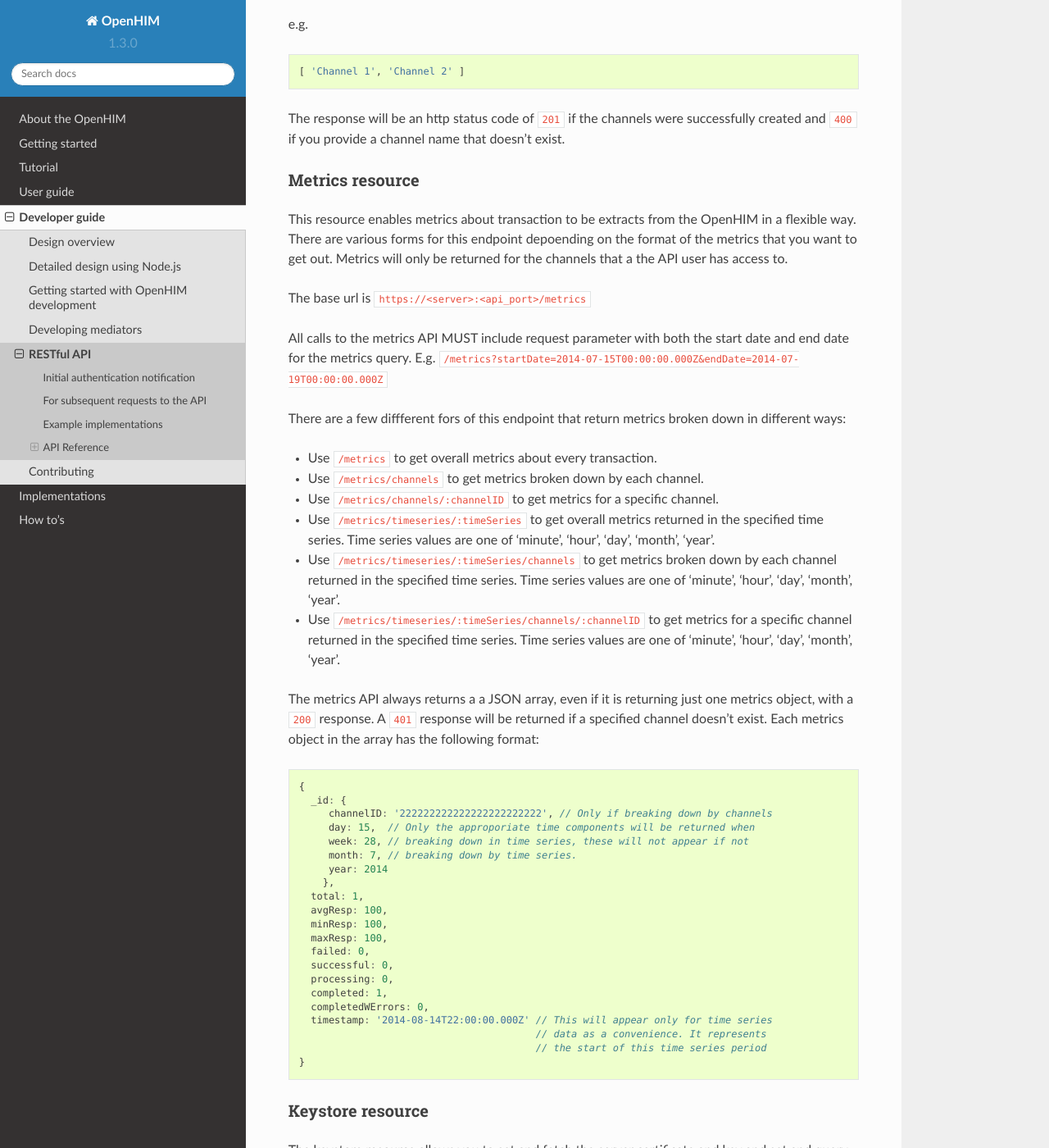
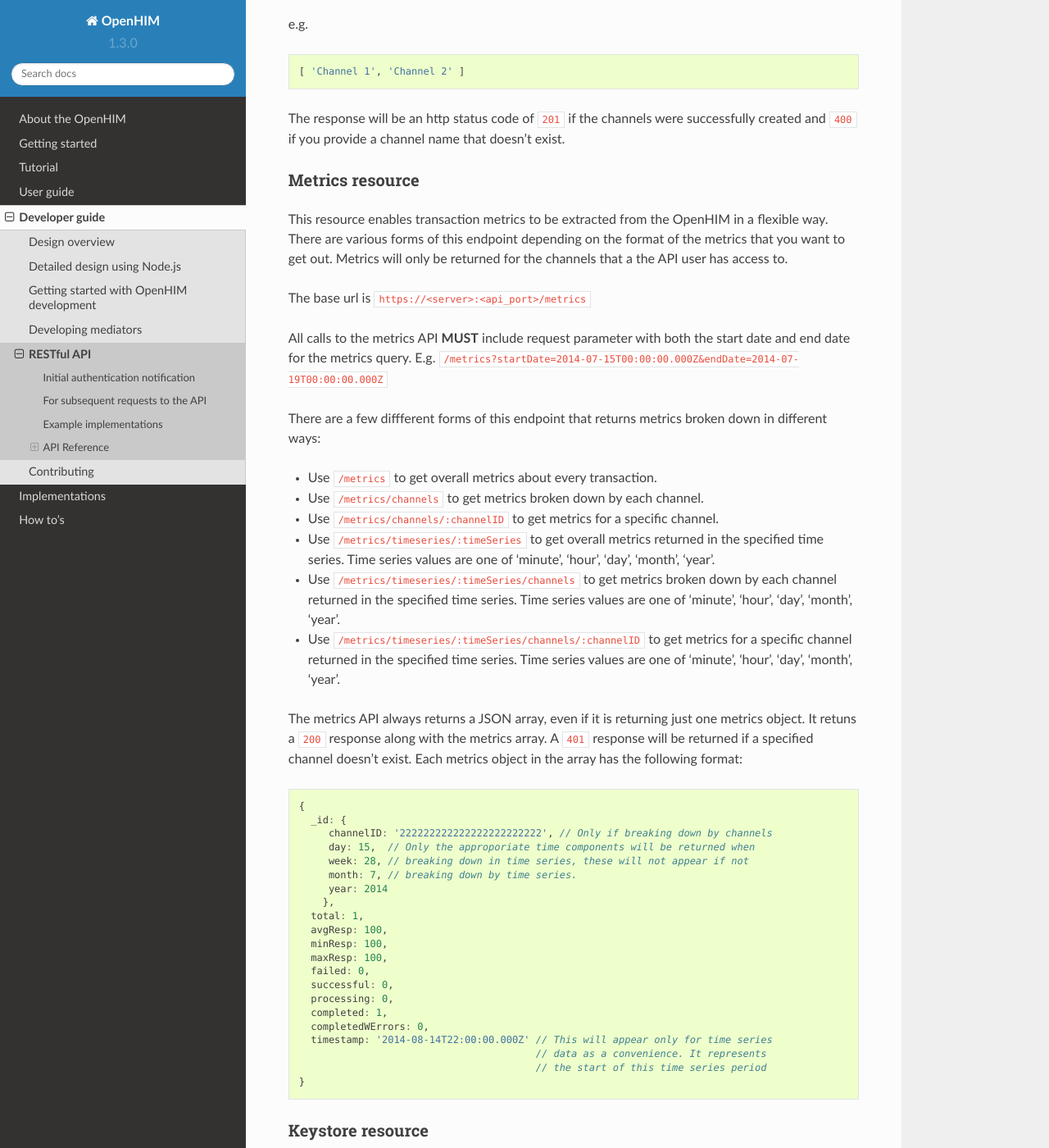
Before and after one commit to jembi/openhim-core-js, a Sphinx documentation site: the page built from docs/dev-guide/api-ref.md, in a window 1280 px wide and 1400 px high, scrolled down 15794 px. Shown: the whole window at 82% size. Built offline with Sphinx 7.4.7 and the Read the Docs theme 2.0.0, drawn with Linux system fonts in a browser that asks for light colours.

Commit message:
Fix typos

````diff
--- a/docs/dev-guide/api-ref.md
+++ b/docs/dev-guide/api-ref.md
@@ -629,13 +629,13 @@
 
 ### Metrics resource
 
-This resource enables metrics about transaction to be extracts from the OpenHIM in a flexible way. There are various forms for this endpoint depoending on the format of the metrics that you want to get out. Metrics will only be returned for the channels that a the API user has access to.
+This resource enables transaction metrics to be extracted from the OpenHIM in a flexible way. There are various forms of this endpoint depending on the format of the metrics that you want to get out. Metrics will only be returned for the channels that a the API user has access to.
 
 The base url is `https://<server>:<api_port>/metrics`
 
-All calls to the metrics API MUST include request parameter with both the start date and end date for the metrics query. E.g. `/metrics?startDate=2014-07-15T00:00:00.000Z&endDate=2014-07-19T00:00:00.000Z`
+All calls to the metrics API **MUST** include request parameter with both the start date and end date for the metrics query. E.g. `/metrics?startDate=2014-07-15T00:00:00.000Z&endDate=2014-07-19T00:00:00.000Z`
 
-There are a few diffferent fors of this endpoint that return metrics broken down in different ways:
+There are a few diffferent forms of this endpoint that returns metrics broken down in different ways:
 
 * Use `/metrics` to get overall metrics about every transaction.
 * Use `/metrics/channels` to get metrics broken down by each channel.
@@ -644,7 +644,7 @@
 * Use `/metrics/timeseries/:timeSeries/channels` to get metrics broken down by each channel returned in the specified time series. Time series values are one of 'minute', 'hour', 'day', 'month', 'year'.
 * Use `/metrics/timeseries/:timeSeries/channels/:channelID` to get metrics for a specific channel returned in the specified time series. Time series values are one of 'minute', 'hour', 'day', 'month', 'year'.
 
-The metrics API always returns a a JSON array, even if it is returning just one metrics object, with a `200` response. A `401` response will be returned if a specified channel doesn't exist. Each metrics object in the array has the following format:
+The metrics API always returns a JSON array, even if it is returning just one metrics object. It retuns a `200` response along with the metrics array. A `401` response will be returned if a specified channel doesn't exist. Each metrics object in the array has the following format:
 
 ```js
 {
````
